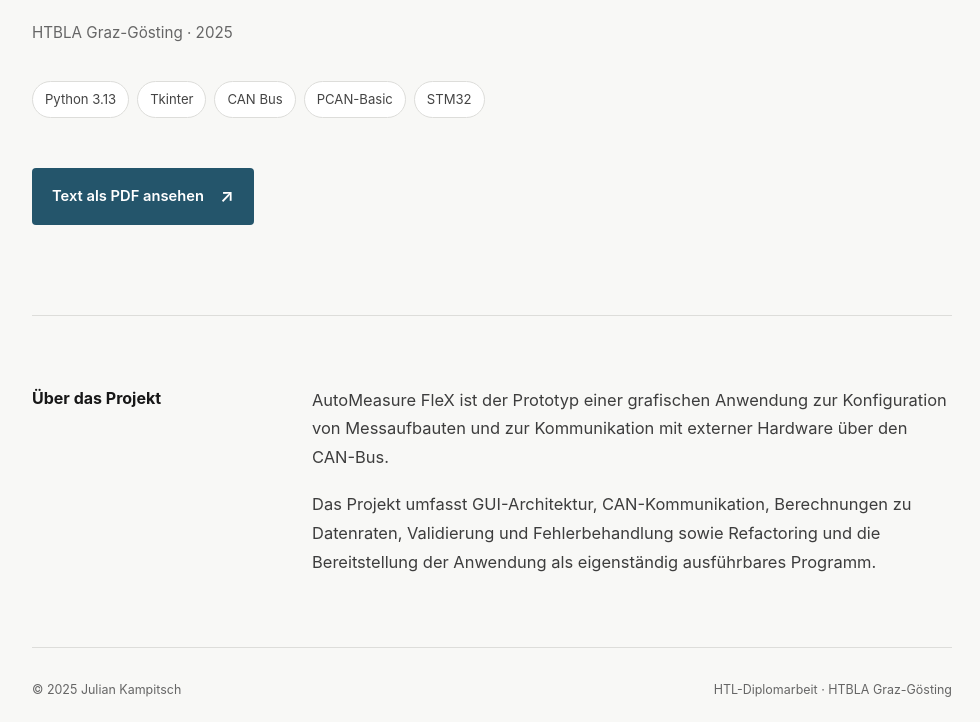
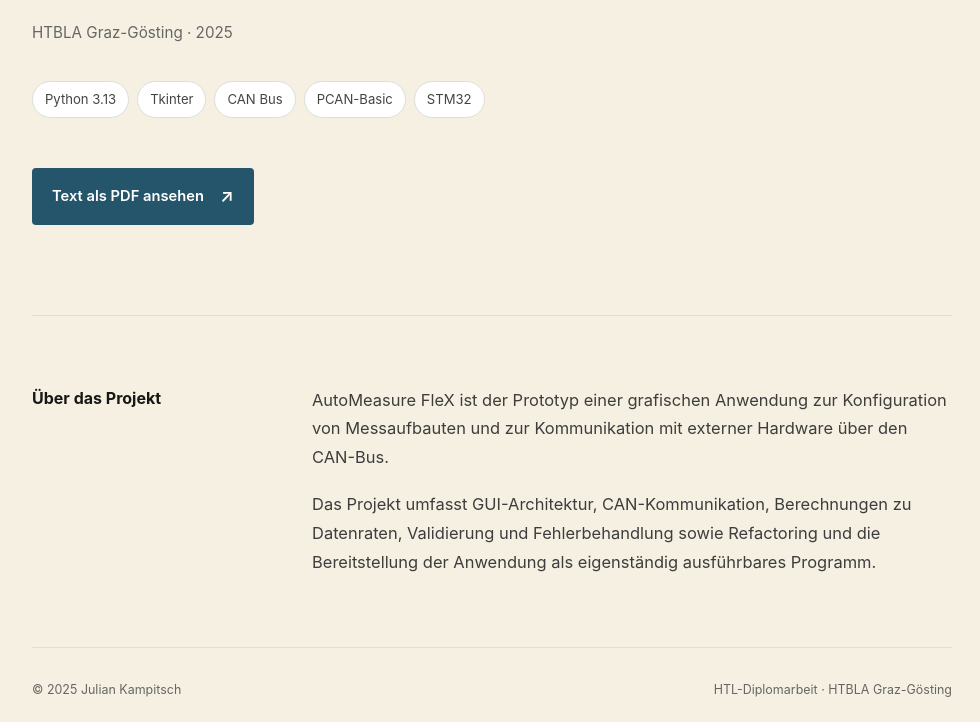
Before and after one commit to lo0pin/abschlussarbeit_kolleg, a plain HTML site: page index.html in a window 1280 px wide. Shown: the part 422-1144 px from the top of the page, without its empty margins (148-1128 px from the left). Drawn offline with Linux system fonts and the light colour scheme.

Commit message:
Update style.css

```diff
--- a/style.css
+++ b/style.css
@@ -1,5 +1,5 @@
 :root {
-    --background: #f8f8f6;
+    --background: #f5f0e1;
     --surface: #ffffff;
     --text: #171717;
     --muted: #666666;
```
